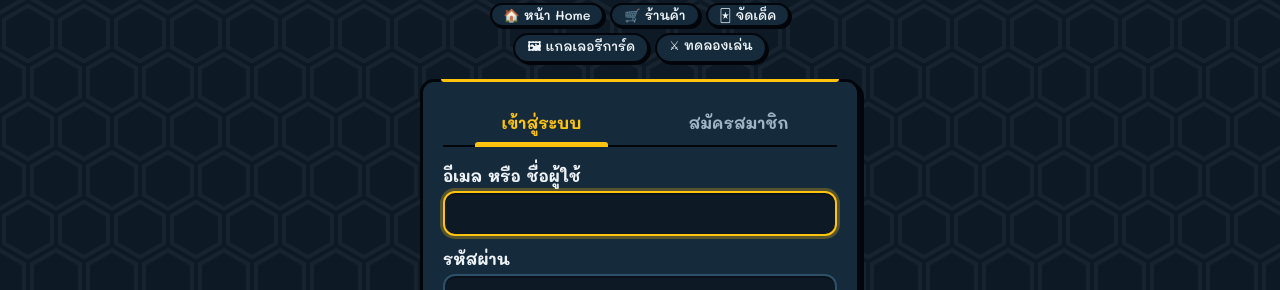
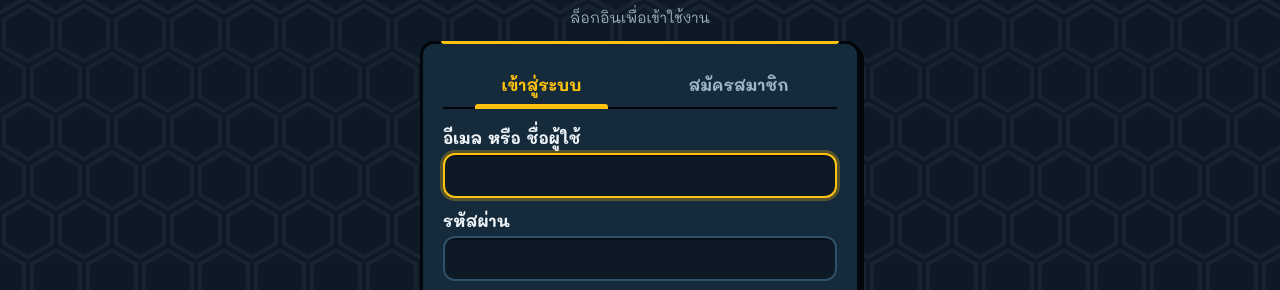
Before and after one commit to Dionydar2612/AvastFallTCG, a website: page web/login.html in a window 1280 px wide. Shown: the part 309-599 px from the top of the page. Drawn offline with Linux system fonts and the light colour scheme; no server answers; a web font is replaced by a local one.

Commit message:
Add files via upload

```diff
--- a/web/login.html
+++ b/web/login.html
@@ -20,8 +20,6 @@ body{margin:0;font-family:'Mali','Noto Sans Thai',Tahoma,sans-serif;color:var(--
 .hero .logo{display:block;width:min(210px,54vw);height:auto;aspect-ratio:1/1;filter:drop-shadow(0 6px 0 rgba(0,0,0,.35)) drop-shadow(0 0 22px rgba(255,194,14,.28))}
 .hero .ot{margin-top:2px;font:800 11px/1 var(--f-lobby);letter-spacing:.14em;border:2px solid var(--gold);border-radius:6px;padding:4px 8px;color:var(--gold)}
 .hero p{margin:10px 0 0;color:var(--ink2);font-size:.9rem}
-.perks{display:flex;flex-wrap:wrap;gap:6px;justify-content:center;margin:0 0 16px;padding:0;list-style:none}
-.perks li{border:2px solid var(--line);border-radius:99px;padding:2px 12px;font-size:.8rem;font-weight:600;background:var(--panel);color:var(--ink);box-shadow:2px 2px 0 var(--line)}
 .box{border:3px solid var(--line);border-radius:var(--r);background:var(--panel);box-shadow:var(--sh);padding:20px;position:relative}
 .box::before{content:"";position:absolute;left:18px;right:18px;top:-3px;height:3px;background:var(--gold);border-radius:0 0 3px 3px}
 /* แท็บ: ขีดทองใต้แท็บที่เลือก เหมือนแถบโหมดที่หน้า Home */
@@ -55,7 +53,6 @@ input:-webkit-autofill,input:-webkit-autofill:hover,input:-webkit-autofill:focus
 <body>
 <main class="wrap">
   <header class="hero"><h1 style="margin:0;font-size:0"><img class="logo" src="/assets/logo.png" width="210" height="210" alt="AvastFall — Trading Card Game"></h1><span class="ot">OPEN TEST</span><p>ล็อกอินเพื่อเข้าใช้งาน</p></header>
-  <ul class="perks"><li>🏠 หน้า Home</li><li>🛒 ร้านค้า</li><li>🃏 จัดเด็ค</li><li>🖼 แกลเลอรีการ์ด</li><li>⚔ ทดลองเล่น</li></ul>
   <div class="box">
     <div class="tabs" role="tablist"><button type="button" role="tab" id="tLogin" aria-selected="true">เข้าสู่ระบบ</button><button type="button" role="tab" id="tSign" aria-selected="false">สมัครสมาชิก</button></div>
     <div id="msg" class="msg" hidden></div>
```
